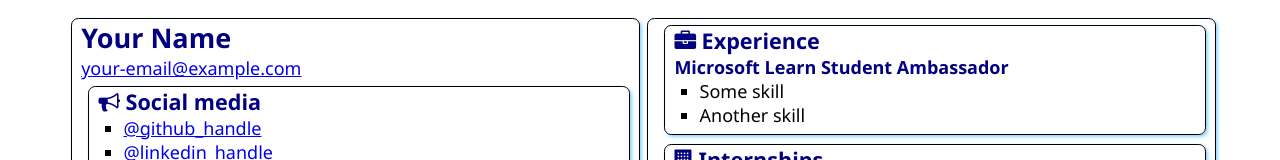
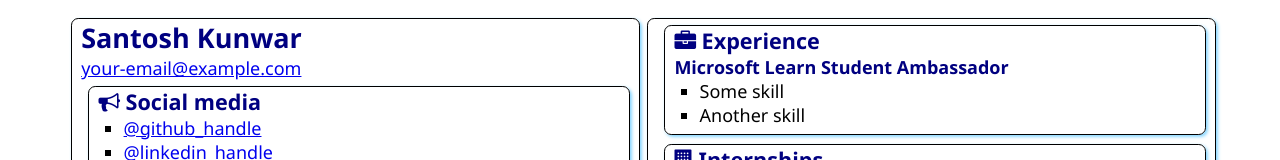
Before and after one commit to aabhik-coder/-SATechnicalOnboarding, a plain HTML site: page src/index.html in a window 1280 px wide. Shown: the top 160 px of the page. Drawn offline with Linux system fonts and the light colour scheme.

Commit message:
Added My name
Added my name

```diff
--- a/src/index.html
+++ b/src/index.html
@@ -12,7 +12,7 @@
 <body>
     <main>
         <article class="box">
-            <h1>Your Name</h1>
+            <h1>Santosh Kunwar</h1>
             <div><a href="mailto:your.email@example.com">your-email@example.com</a></div>
 
             <section class="box">
```
